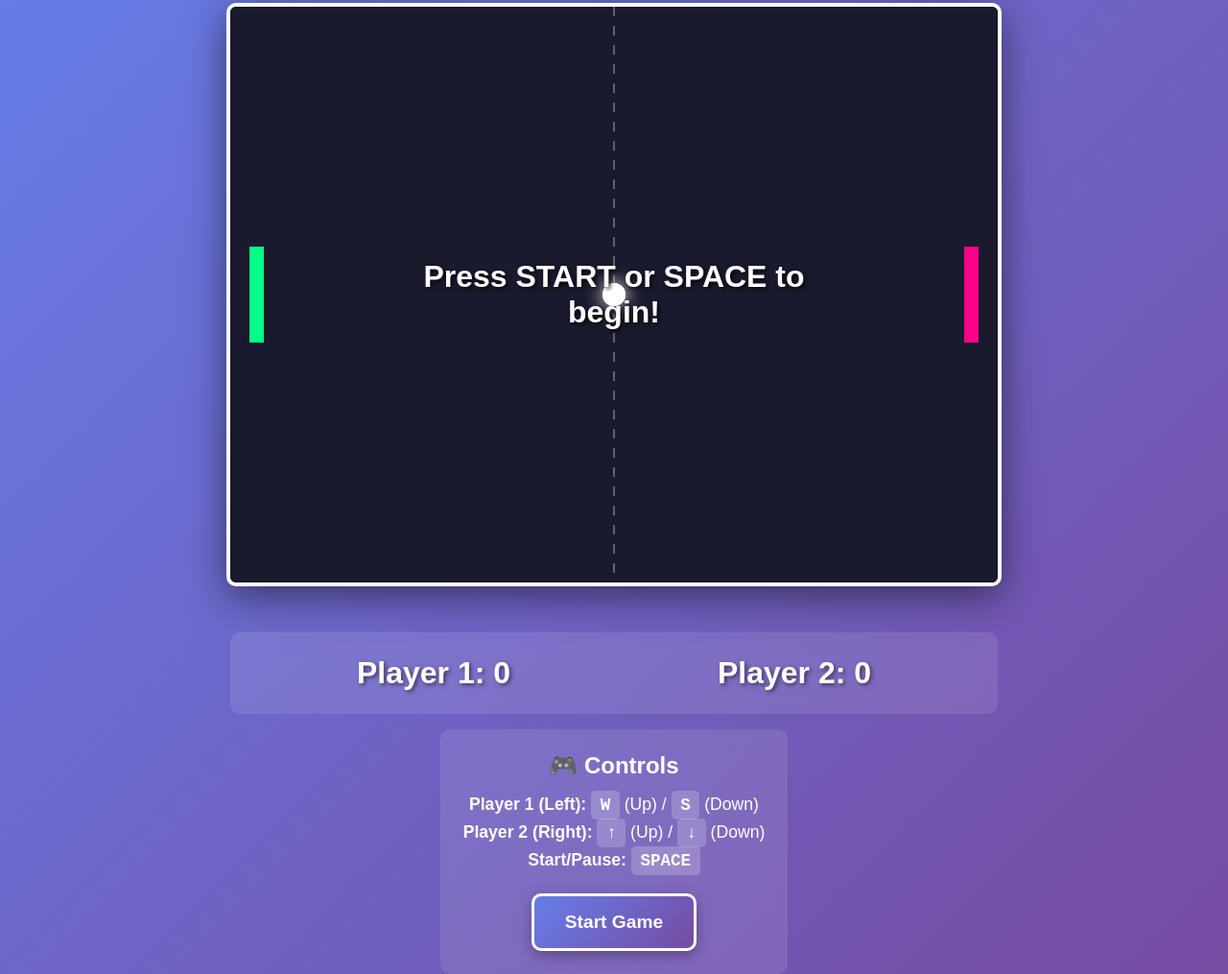
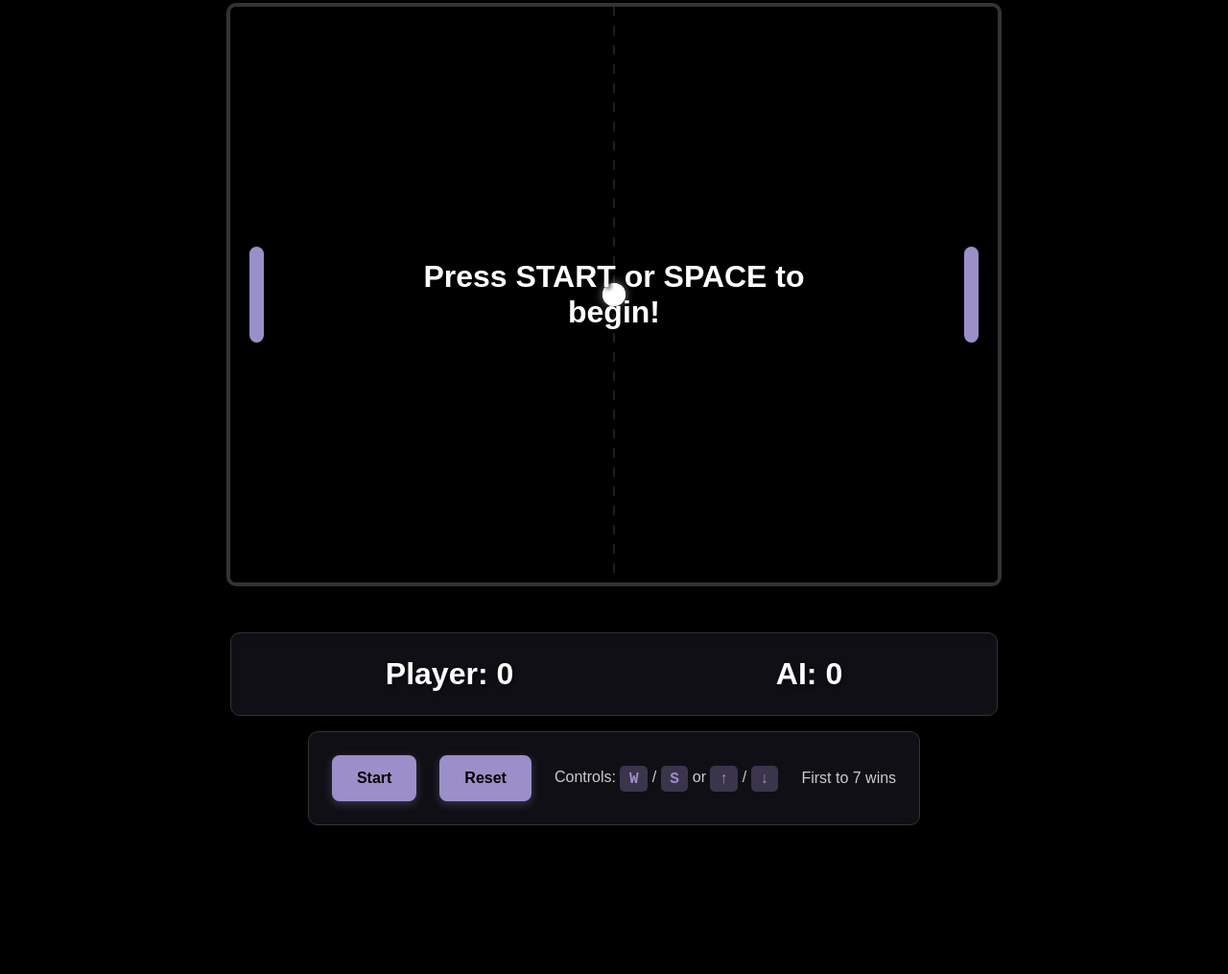
Before and after one commit to sassil1/Website, a plain HTML site: page pong.html in a window 1280 px wide. Shown: the part 101-1116 px from the top of the page at 96% size. After the commit the page ends 961 px from the top, so only its background shows below. Drawn offline with Linux system fonts and the light colour scheme.

Commit message:
Tried to copy Chase's pong game

```diff
--- a/pong.html
+++ b/pong.html
@@ -13,7 +13,7 @@
 
         body {
             font-family: 'Arial', sans-serif;
-            background: linear-gradient(135deg, #667eea 0%, #764ba2 100%);
+            background: #000000;
             display: flex;
             flex-direction: column;
             justify-content: center;
@@ -25,17 +25,8 @@
         h1 {
             font-size: 3rem;
             margin-bottom: 1rem;
-            text-shadow: 3px 3px 6px rgba(0, 0, 0, 0.3);
-            animation: glow 2s ease-in-out infinite alternate;
-        }
-
-        @keyframes glow {
-            from {
-                text-shadow: 3px 3px 6px rgba(0, 0, 0, 0.3), 0 0 10px rgba(255, 255, 255, 0.5);
-            }
-            to {
-                text-shadow: 3px 3px 6px rgba(0, 0, 0, 0.3), 0 0 20px rgba(255, 255, 255, 0.8);
-            }
+            text-shadow: 3px 3px 6px rgba(0, 0, 0, 0.5);
+            color: #9b8fc9;
         }
 
         .game-container {
@@ -44,10 +35,10 @@
         }
 
         #gameCanvas {
-            background: #1a1a2e;
-            border: 4px solid #fff;
+            background: #000000;
+            border: 4px solid #333;
             border-radius: 10px;
-            box-shadow: 0 10px 40px rgba(0, 0, 0, 0.5);
+            box-shadow: 0 10px 40px rgba(0, 0, 0, 0.8);
             display: block;
         }
 
@@ -57,9 +48,9 @@
             width: 800px;
             margin-top: 1rem;
             padding: 1.5rem;
-            background: rgba(255, 255, 255, 0.1);
+            background: rgba(155, 143, 201, 0.1);
             border-radius: 10px;
-            backdrop-filter: blur(10px);
+            border: 1px solid #333;
         }
 
         .score-display {
@@ -69,54 +60,60 @@
         }
 
         .controls {
-            text-align: center;
+            display: flex;
+            justify-content: center;
+            align-items: center;
+            gap: 1.5rem;
             margin-top: 1rem;
             padding: 1.5rem;
-            background: rgba(255, 255, 255, 0.1);
+            background: rgba(155, 143, 201, 0.1);
             border-radius: 10px;
-            backdrop-filter: blur(10px);
+            border: 1px solid #333;
             max-width: 800px;
         }
 
-        .controls h3 {
-            margin-bottom: 1rem;
-            font-size: 1.5rem;
+        .control-text {
+            font-size: 1rem;
+            color: #ccc;
         }
 
-        .controls p {
-            margin: 0.5rem 0;
-            font-size: 1.1rem;
-        }
-
-        .controls kbd {
-            background: rgba(255, 255, 255, 0.2);
+        .control-text kbd {
+            background: rgba(155, 143, 201, 0.3);
             padding: 0.3rem 0.6rem;
             border-radius: 5px;
             font-family: monospace;
             font-weight: bold;
+            color: #9b8fc9;
         }
 
-        #startButton {
-            margin-top: 1rem;
-            padding: 1rem 2rem;
-            font-size: 1.2rem;
+        .button {
+            padding: 0.8rem 1.5rem;
+            font-size: 1rem;
             font-weight: bold;
-            background: linear-gradient(135deg, #667eea 0%, #764ba2 100%);
-            color: white;
-            border: 3px solid white;
-            border-radius: 10px;
+            background: #9b8fc9;
+            color: #000;
+            border: 2px solid #9b8fc9;
+            border-radius: 8px;
             cursor: pointer;
             transition: all 0.3s ease;
-            box-shadow: 0 5px 15px rgba(0, 0, 0, 0.3);
+            box-shadow: 0 3px 10px rgba(155, 143, 201, 0.3);
         }
 
-        #startButton:hover {
-            transform: translateY(-3px);
-            box-shadow: 0 8px 20px rgba(0, 0, 0, 0.4);
+        .button:hover {
+            background: #b8aed4;
+            border-color: #b8aed4;
+            transform: translateY(-2px);
+            box-shadow: 0 5px 15px rgba(155, 143, 201, 0.5);
         }
 
-        #startButton:active {
-            transform: translateY(-1px);
+        .button:active {
+            transform: translateY(0);
+        }
+
+        .win-text {
+            font-size: 1rem;
+            color: #ccc;
+            margin-left: auto;
         }
 
         .game-message {
@@ -148,19 +145,20 @@
 
     <div class="info-panel">
         <div class="score-display">
-            Player 1: <span id="player1Score">0</span>
+            Player: <span id="player1Score">0</span>
         </div>
         <div class="score-display">
-            Player 2: <span id="player2Score">0</span>
+            AI: <span id="player2Score">0</span>
         </div>
     </div>
 
     <div class="controls">
-        <h3>🎮 Controls</h3>
-        <p><strong>Player 1 (Left):</strong> <kbd>W</kbd> (Up) / <kbd>S</kbd> (Down)</p>
-        <p><strong>Player 2 (Right):</strong> <kbd>↑</kbd> (Up) / <kbd>↓</kbd> (Down)</p>
-        <p><strong>Start/Pause:</strong> <kbd>SPACE</kbd></p>
-        <button id="startButton">Start Game</button>
+        <button id="startButton" class="button">Start</button>
+        <button id="resetButton" class="button">Reset</button>
+        <div class="control-text">
+            Controls: <kbd>W</kbd> / <kbd>S</kbd> or <kbd>↑</kbd> / <kbd>↓</kbd>
+        </div>
+        <div class="win-text">First to 7 wins</div>
     </div>
 
     <script>
@@ -169,6 +167,7 @@
         const ctx = canvas.getContext('2d');
         const gameMessage = document.getElementById('gameMessage');
         const startButton = document.getElementById('startButton');
+        const resetButton = document.getElementById('resetButton');
         const player1ScoreDisplay = document.getElementById('player1Score');
         const player2ScoreDisplay = document.getElementById('player2Score');
 
@@ -177,7 +176,7 @@
         let animationId;
 
         // Game settings
-        const WINNING_SCORE = 5;
+        const WINNING_SCORE = 7;
         const PADDLE_WIDTH = 15;
         const PADDLE_HEIGHT = 100;
         const BALL_SIZE = 12;
@@ -227,6 +226,12 @@
                 e.preventDefault();
                 toggleGame();
             }
+
+            // R to reset
+            if (e.key.toLowerCase() === 'r') {
+                e.preventDefault();
+                resetGame();
+            }
         });
 
         document.addEventListener('keyup', (e) => {
@@ -235,6 +240,10 @@
 
         startButton.addEventListener('click', () => {
             toggleGame();
+        });
+
+        resetButton.addEventListener('click', () => {
+            resetGame();
         });
 
         // Toggle game state
@@ -249,7 +258,7 @@
         // Start game
         function startGame() {
             gameRunning = true;
-            startButton.textContent = 'Pause Game';
+            startButton.textContent = 'Pause';
             hideMessage();
             gameLoop();
         }
@@ -257,9 +266,24 @@
         // Pause game
         function pauseGame() {
             gameRunning = false;
-            startButton.textContent = 'Resume Game';
+            startButton.textContent = 'Resume';
             cancelAnimationFrame(animationId);
             showMessage('PAUSED');
+        }
+
+        // Reset game
+        function resetGame() {
+            gameRunning = false;
+            cancelAnimationFrame(animationId);
+            score1 = 0;
+            score2 = 0;
+            updateScores();
+            resetBall(Math.random() > 0.5);
+            paddle1.y = canvas.height / 2 - PADDLE_HEIGHT / 2;
+            paddle2.y = canvas.height / 2 - PADDLE_HEIGHT / 2;
+            startButton.textContent = 'Start';
+            draw();
+            showMessage('Press START or SPACE to begin!');
         }
 
         // Reset ball
@@ -276,20 +300,39 @@
 
         // Update paddle positions
         function updatePaddles() {
-            // Player 1 controls (W/S)
-            if (keys['w'] && paddle1.y > 0) {
+            // Player 1 controls (W/S or Arrow keys)
+            if ((keys['w'] || keys['arrowup']) && paddle1.y > 0) {
                 paddle1.y -= PADDLE_SPEED;
             }
-            if (keys['s'] && paddle1.y < canvas.height - paddle1.height) {
+            if ((keys['s'] || keys['arrowdown']) && paddle1.y < canvas.height - paddle1.height) {
                 paddle1.y += PADDLE_SPEED;
             }
 
-            // Player 2 controls (Arrow keys)
-            if (keys['arrowup'] && paddle2.y > 0) {
-                paddle2.y -= PADDLE_SPEED;
-            }
-            if (keys['arrowdown'] && paddle2.y < canvas.height - paddle2.height) {
-                paddle2.y += PADDLE_SPEED;
+            // AI controls for paddle 2
+            updateAI();
+        }
+
+        // AI Logic for paddle 2
+        function updateAI() {
+            const paddleCenter = paddle2.y + paddle2.height / 2;
+            const ballCenter = ball.y;
+            const aiSpeed = PADDLE_SPEED * 0.7; // AI is slightly slower than player
+
+            // Only move AI when ball is moving toward it
+            if (ball.dx > 0) {
+                if (ballCenter < paddleCenter - 10) {
+                    paddle2.y = Math.max(0, paddle2.y - aiSpeed);
+                } else if (ballCenter > paddleCenter + 10) {
+                    paddle2.y = Math.min(canvas.height - paddle2.height, paddle2.y + aiSpeed);
+                }
+            } else {
+                // Return to center when ball is moving away
+                const centerY = canvas.height / 2 - paddle2.height / 2;
+                if (paddleCenter < centerY - 5) {
+                    paddle2.y = Math.min(centerY, paddle2.y + aiSpeed * 0.5);
+                } else if (paddleCenter > centerY + 5) {
+                    paddle2.y = Math.max(centerY, paddle2.y - aiSpeed * 0.5);
+                }
             }
         }
 
@@ -367,11 +410,11 @@
         // Draw everything
         function draw() {
             // Clear canvas
-            ctx.fillStyle = '#1a1a2e';
+            ctx.fillStyle = '#000000';
             ctx.fillRect(0, 0, canvas.width, canvas.height);
 
             // Draw center line
-            ctx.strokeStyle = 'rgba(255, 255, 255, 0.3)';
+            ctx.strokeStyle = 'rgba(155, 143, 201, 0.2)';
             ctx.lineWidth = 2;
             ctx.setLineDash([10, 10]);
             ctx.beginPath();
@@ -380,12 +423,19 @@
             ctx.stroke();
             ctx.setLineDash([]);
 
-            // Draw paddles
-            ctx.fillStyle = '#00ff88';
-            ctx.fillRect(paddle1.x, paddle1.y, paddle1.width, paddle1.height);
+            // Draw paddles with rounded edges
+            const borderRadius = 8;
+            ctx.fillStyle = '#9b8fc9';
 
-            ctx.fillStyle = '#ff0088';
-            ctx.fillRect(paddle2.x, paddle2.y, paddle2.width, paddle2.height);
+            // Left paddle (player)
+            ctx.beginPath();
+            ctx.roundRect(paddle1.x, paddle1.y, paddle1.width, paddle1.height, borderRadius);
+            ctx.fill();
+
+            // Right paddle (AI)
+            ctx.beginPath();
+            ctx.roundRect(paddle2.x, paddle2.y, paddle2.width, paddle2.height, borderRadius);
+            ctx.fill();
 
             // Draw ball
             ctx.fillStyle = '#ffffff';
@@ -393,9 +443,9 @@
             ctx.arc(ball.x, ball.y, ball.radius, 0, Math.PI * 2);
             ctx.fill();
 
-            // Add glow effect to ball
-            ctx.shadowBlur = 20;
-            ctx.shadowColor = 'white';
+            // Add subtle glow effect to ball
+            ctx.shadowBlur = 10;
+            ctx.shadowColor = 'rgba(255, 255, 255, 0.5)';
             ctx.beginPath();
             ctx.arc(ball.x, ball.y, ball.radius, 0, Math.PI * 2);
             ctx.fill();
@@ -422,8 +472,9 @@
         // End game
         function endGame(winner) {
             gameRunning = false;
-            startButton.textContent = 'New Game';
-            showMessage(`🏆 Player ${winner} Wins! 🏆`);
+            startButton.textContent = 'Start';
+            const winnerName = winner === 1 ? 'Player' : 'AI';
+            showMessage(`🏆 ${winnerName} Wins! 🏆`);
 
             // Reset scores after 3 seconds
             setTimeout(() => {
@@ -431,6 +482,7 @@
                 score2 = 0;
                 updateScores();
                 resetBall(Math.random() > 0.5);
+                draw();
             }, 3000);
         }
 
```
Also changed, not shown: script.js (line endings or trailing spaces), 1 other file.
